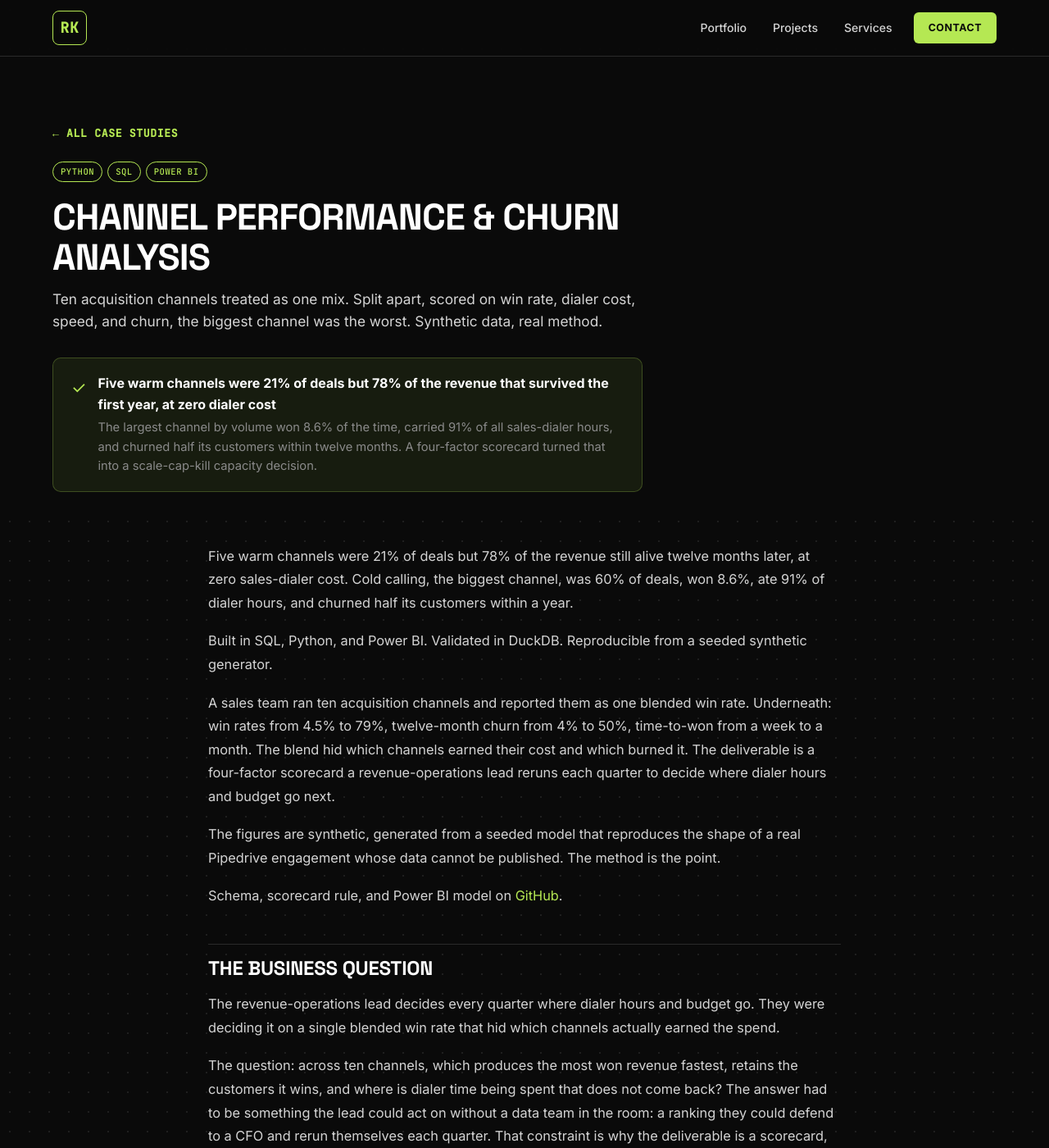
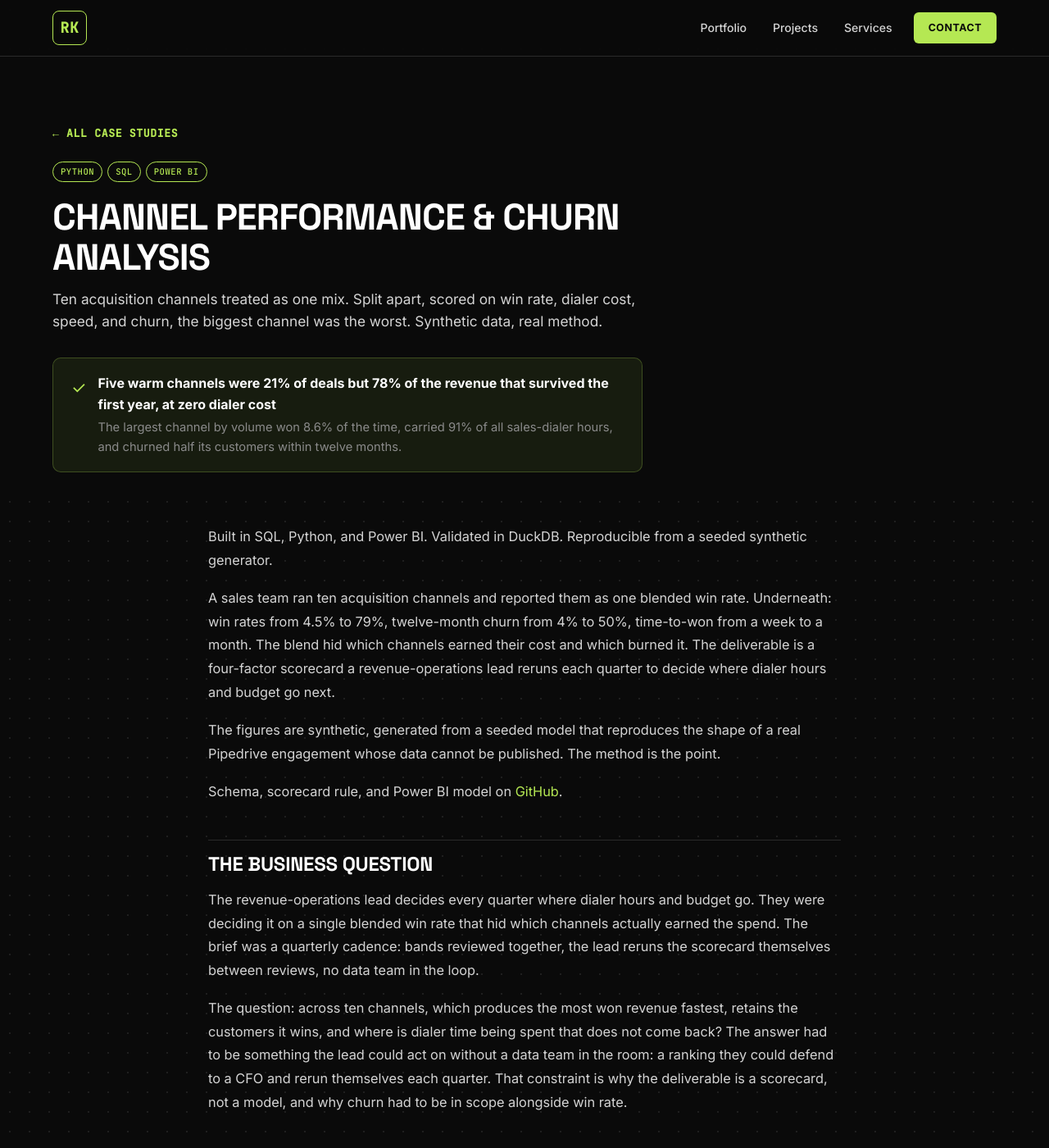
Before and after one commit to rasmuskampmann1998/rasmuskampmann.com, a Jekyll site: the page built from _projects/02-channel-performance.md, in a window 1280 px wide and 1400 px high. Shown: the whole window at 82% size. Built offline with Jekyll 4.4.1, drawn with Linux system fonts in a browser that asks for light colours.

Commit message:
Channel Performance: final ship edits
Cut the duplicate headline-stat block (it repeated the rendered
checkmark), dropped the four-factor/scale-cap-kill jargon from the
cold open, added the quarterly-cadence stakeholder line, and
repointed the GitHub link to the rasmus-skills path where the
schema, scorecard rule, and Power BI model actually live (verified
resolving on main).

Co-Authored-By: Claude Opus 4.7 <noreply@anthropic.com>

```diff
--- a/_projects/02-channel-performance.md
+++ b/_projects/02-channel-performance.md
@@ -4,13 +4,11 @@ title: Channel Performance & Churn Analysis
 tagline: "Ten acquisition channels treated as one mix. Split apart, scored on win rate, dialer cost, speed, and churn, the biggest channel was the worst. Synthetic data, real method."
 tools: [Python, SQL, Power BI]
 outcome_headline: "Five warm channels were 21% of deals but 78% of the revenue that survived the first year, at zero dialer cost"
-outcome_detail: "The largest channel by volume won 8.6% of the time, carried 91% of all sales-dialer hours, and churned half its customers within twelve months. A four-factor scorecard turned that into a scale-cap-kill capacity decision."
+outcome_detail: "The largest channel by volume won 8.6% of the time, carried 91% of all sales-dialer hours, and churned half its customers within twelve months."
 order: 2
 cover_image: /assets/images/projects/channel-performance-cover.png
-github_url: https://github.com/rasmuskampmann1998/rasmus-kampmann-case-studies/tree/main/02-channel-performance-analysis
+github_url: https://github.com/rasmuskampmann1998/rasmus-skills/tree/main/writing-case-studies/examples/channel-performance-analysis
 ---
-
-Five warm channels were 21% of deals but 78% of the revenue still alive twelve months later, at zero sales-dialer cost. Cold calling, the biggest channel, was 60% of deals, won 8.6%, ate 91% of dialer hours, and churned half its customers within a year.
 
 Built in SQL, Python, and Power BI. Validated in DuckDB. Reproducible from a seeded synthetic generator.
 
@@ -22,7 +20,7 @@ Schema, scorecard rule, and Power BI model on [GitHub]({{ page.github_url }}).
 
 ## The business question
 
-The revenue-operations lead decides every quarter where dialer hours and budget go. They were deciding it on a single blended win rate that hid which channels actually earned the spend.
+The revenue-operations lead decides every quarter where dialer hours and budget go. They were deciding it on a single blended win rate that hid which channels actually earned the spend. The brief was a quarterly cadence: bands reviewed together, the lead reruns the scorecard themselves between reviews, no data team in the loop.
 
 The question: across ten channels, which produces the most won revenue fastest, retains the customers it wins, and where is dialer time being spent that does not come back? The answer had to be something the lead could act on without a data team in the room: a ranking they could defend to a CFO and rerun themselves each quarter. That constraint is why the deliverable is a scorecard, not a model, and why churn had to be in scope alongside win rate.
 
```
